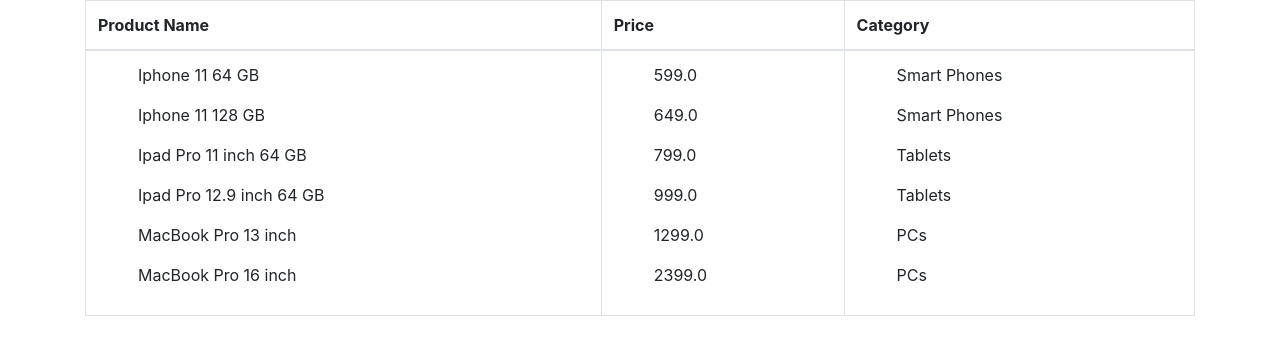
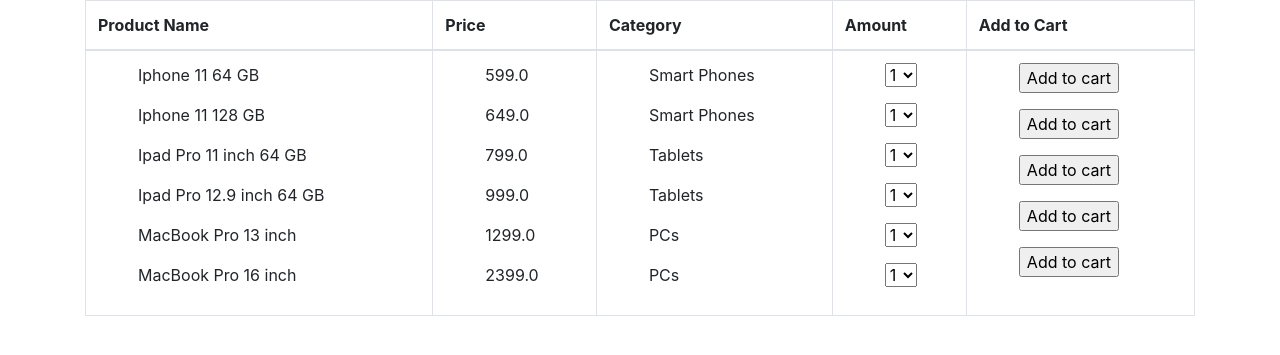
Before and after one commit to biomystery/django-cart-demo, a Django app: page /core/ in a window 1280 px wide. Shown: the part 68-423 px from the top of the page. Run offline with Django 3.2, Linux system fonts and the light colour scheme; data comes from the database, SQL or seed files in the repository; some libraries are stand-ins or nearby versions.

Commit message:
improved product view

```diff
--- a/core/templates/core/product_list.html
+++ b/core/templates/core/product_list.html
@@ -8,6 +8,8 @@
           <th scope="col">Product Name</th>
           <th scope="col">Price</th>
           <th scope="col">Category</th>
+          <th scope="col">Amount</th>
+          <th scope= "col">Add to Cart</th>
         </thead>
         <tbody>
           <tr>
@@ -32,6 +34,67 @@
                 {% endfor %}
               </ul>
             </td>
+            <td>
+              <ul>
+                <select  name="amount">
+                  <option value="total1">1</option>
+                  <option value="total2">2</option>
+                  <option value="total3">3</option>
+                </select>
+              </ul>
+              <ul>
+                <select  name="amount">
+                  <option value="total1">1</option>
+                  <option value="total2">2</option>
+                  <option value="total3">3</option>
+                </select>
+              </ul>
+              <ul>
+                <select  name="amount">
+                  <option value="total1">1</option>
+                  <option value="total2">2</option>
+                  <option value="total3">3</option>
+                </select>
+              </ul>
+              <ul>
+                <select  name="amount">
+                  <option value="total1">1</option>
+                  <option value="total2">2</option>
+                  <option value="total3">3</option>
+                </select>
+              </ul>
+              <ul>
+                <select  name="amount">
+                  <option value="total1">1</option>
+                  <option value="total2">2</option>
+                  <option value="total3">3</option>
+                </select>
+              </ul>
+              <ul>
+                <select  name="amount">
+                  <option value="total1">1</option>
+                  <option value="total2">2</option>
+                  <option value="total3">3</option>
+                </select>
+              </ul>
+            </td>
+            <td>
+              <ul>
+                <input type="submit" name="" value="Add to cart">
+              </ul>
+              <ul>
+                <input type="submit" name="" value="Add to cart">
+              </ul>
+              <ul>
+                <input type="submit" name="" value="Add to cart">
+              </ul>
+              <ul>
+                <input type="submit" name="" value="Add to cart">
+              </ul>
+              <ul>
+                <input type="submit" name="" value="Add to cart">
+              </ul>
+            </td>
           </tr>
       </tbody>
     </table>
```
